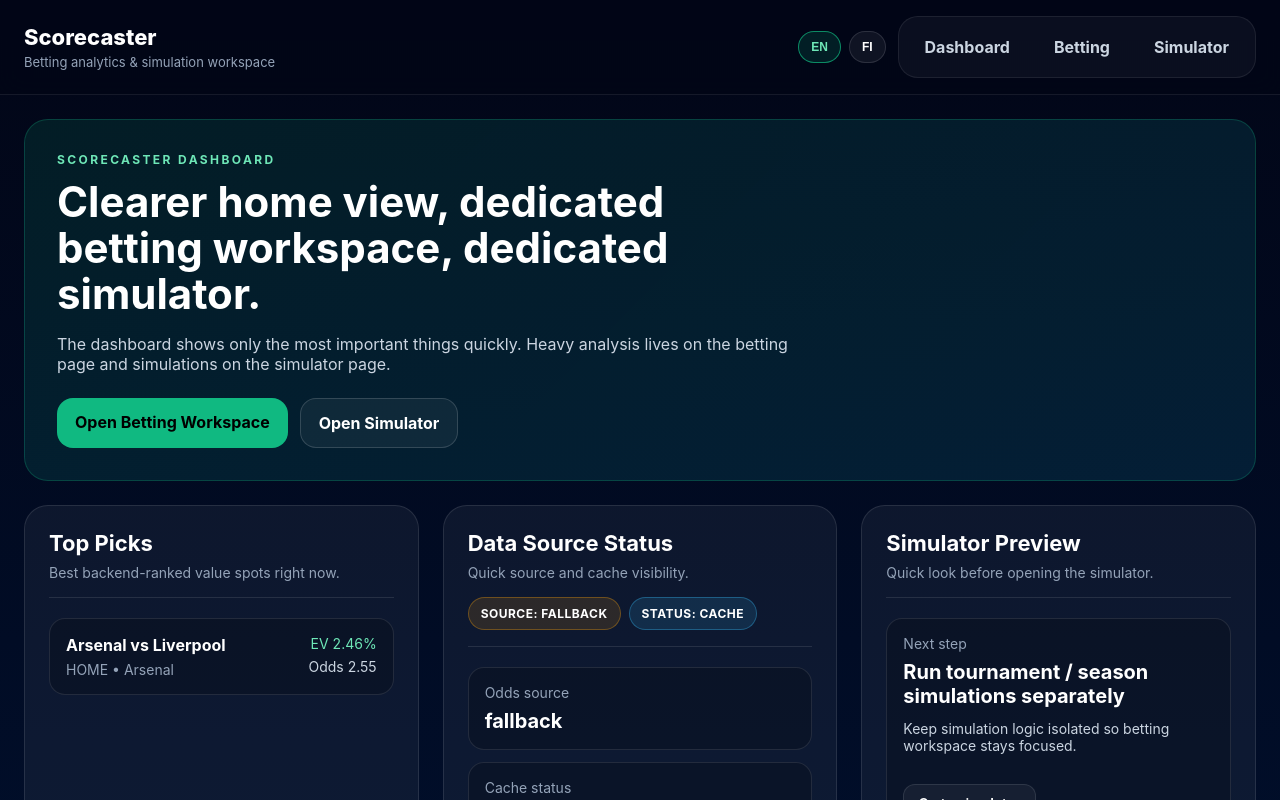
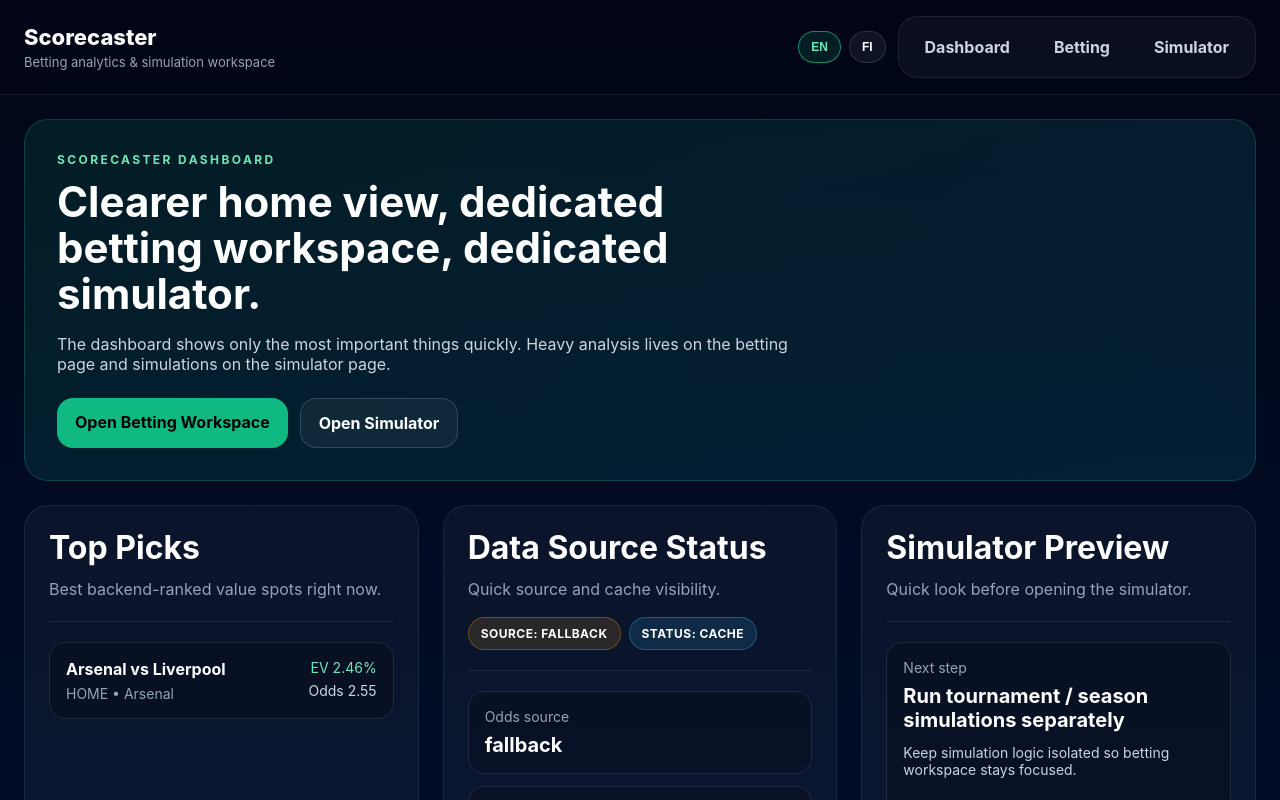
Before and after one commit to vv-glitchhub/scorecaster, a Next.js app: page / in a window 1280 px wide. Shown: the top 800 px of the page. Built offline with nearby package versions, Linux system fonts and the light colour scheme; no server answers.

Commit message:
Update PageSection.jsx

```diff
--- a/app/components/PageSection.jsx
+++ b/app/components/PageSection.jsx
@@ -1,43 +1,76 @@
 export default function PageSection({
   title,
   description,
-  rightSlot,
+  rightSlot = null,
   children,
 }) {
   return (
     <section
       style={{
-        border: "1px solid rgba(255,255,255,0.1)",
-        background: "rgba(255,255,255,0.05)",
+        border: "1px solid rgba(255,255,255,0.08)",
+        background: "rgba(255,255,255,0.04)",
         borderRadius: "24px",
         padding: "24px",
       }}
     >
       <div
         style={{
-          marginBottom: "20px",
-          paddingBottom: "16px",
-          borderBottom: "1px solid rgba(255,255,255,0.1)",
           display: "flex",
+          alignItems: "flex-start",
           justifyContent: "space-between",
-          alignItems: "flex-start",
           gap: "16px",
           flexWrap: "wrap",
+          marginBottom: "20px",
         }}
       >
-        <div>
-          <h2 style={{ margin: 0, fontSize: "22px" }}>{title}</h2>
+        <div style={{ minWidth: 0, flex: "1 1 260px" }}>
+          <h2
+            style={{
+              margin: 0,
+              fontSize: "clamp(24px, 4vw, 32px)",
+              lineHeight: 1.1,
+              color: "#fff",
+            }}
+          >
+            {title}
+          </h2>
+
           {description ? (
-            <p style={{ margin: "8px 0 0", fontSize: "14px", color: "#94a3b8" }}>
+            <p
+              style={{
+                margin: "12px 0 0",
+                fontSize: "clamp(14px, 2vw, 16px)",
+                lineHeight: 1.5,
+                color: "#94a3b8",
+              }}
+            >
               {description}
             </p>
           ) : null}
         </div>
 
-        {rightSlot ? <div>{rightSlot}</div> : null}
+        {rightSlot ? (
+          <div
+            style={{
+              display: "flex",
+              alignItems: "center",
+              justifyContent: "flex-end",
+              flex: "0 1 auto",
+            }}
+          >
+            {rightSlot}
+          </div>
+        ) : null}
       </div>
 
-      <div>{children}</div>
+      <div
+        style={{
+          borderTop: "1px solid rgba(255,255,255,0.08)",
+          paddingTop: "20px",
+        }}
+      >
+        {children}
+      </div>
     </section>
   );
 }
```
